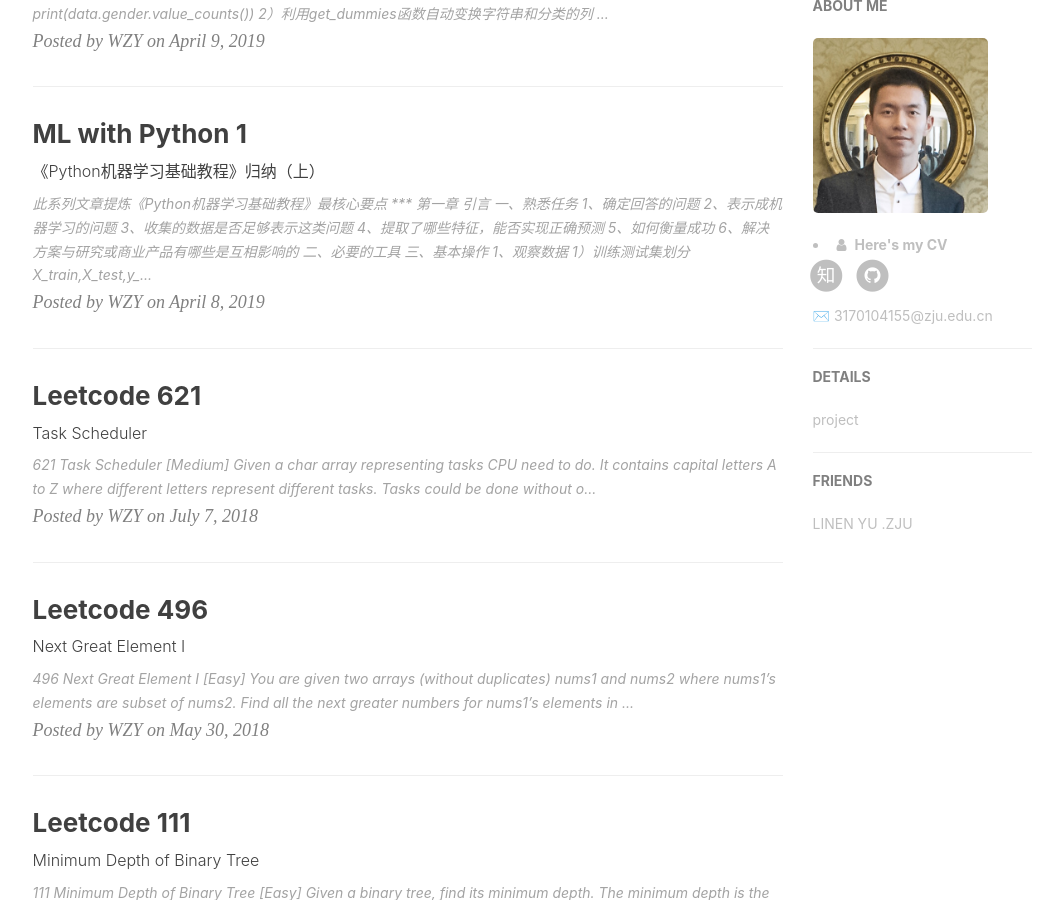
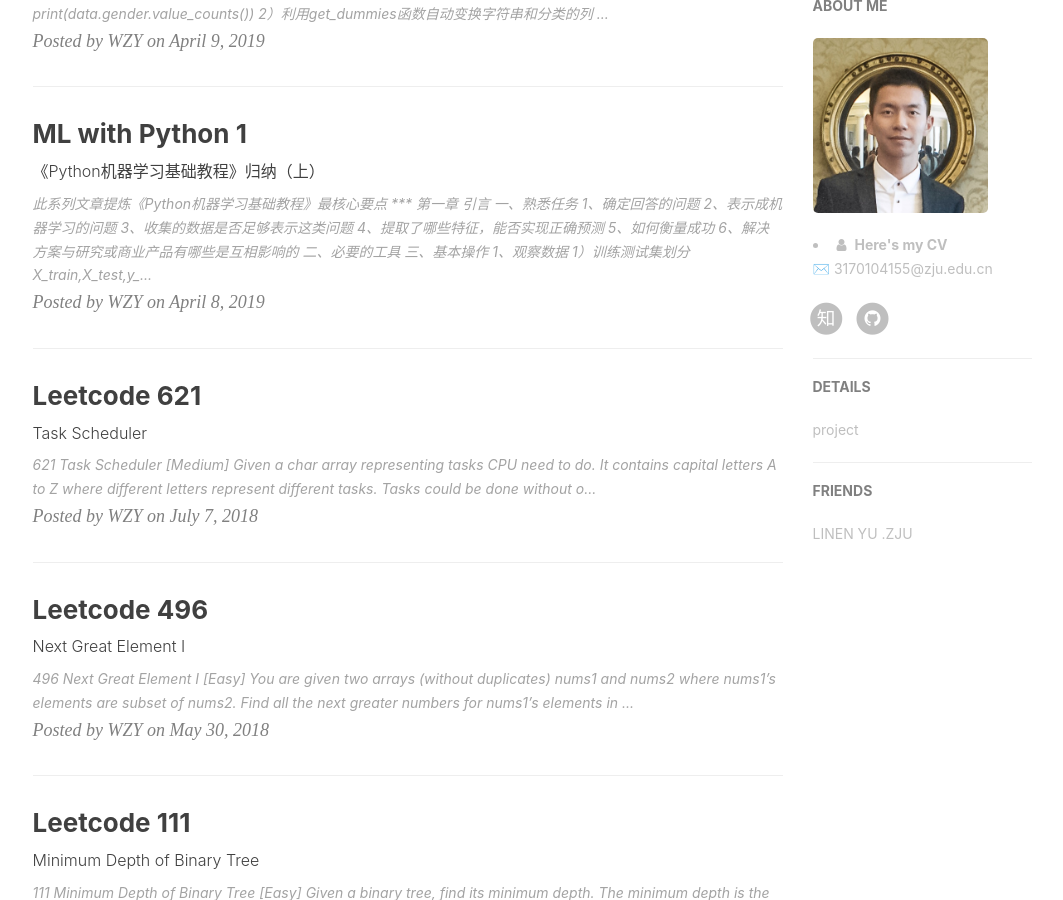
Before and after one commit to ZaccWu/ZaccWu.github.io, a Jekyll site: the page built from index.html, in a window 1280 px wide and 900 px high, scrolled down 588 px. Shown: the whole window, without its empty margins (135-1198 px from the left). Built offline with Jekyll 4.4.1, drawn with Linux system fonts in a browser that asks for light colours; nearby versions of some CDN libraries; the list of posts is cut into pages by our own code; comment, search, counter and statistics services are not loaded.

Commit message:
Update page.html

```diff
--- a/_layouts/page.html
+++ b/_layouts/page.html
@@ -117,7 +117,9 @@ layout: default
                             <p>{{site.sidebar-about-description}}</p>
                         {% endif %}
 			-->
-
+			{% if site.email %}
+                            <p>✉️ {{site.email}}</p>
+                        {% endif %}
                         <!-- SNS Link -->
                         <ul class="list-inline">
                             {% if site.RSS %}
@@ -191,11 +193,7 @@ layout: default
                                 </a>
                             </li>
                             {% endif %}
-
                         </ul>
-                        {% if site.email %}
-                            <p>✉️ {{site.email}}</p>
-                        {% endif %}
                     </div>
                 </section>
 		<!-- CV -->
```
